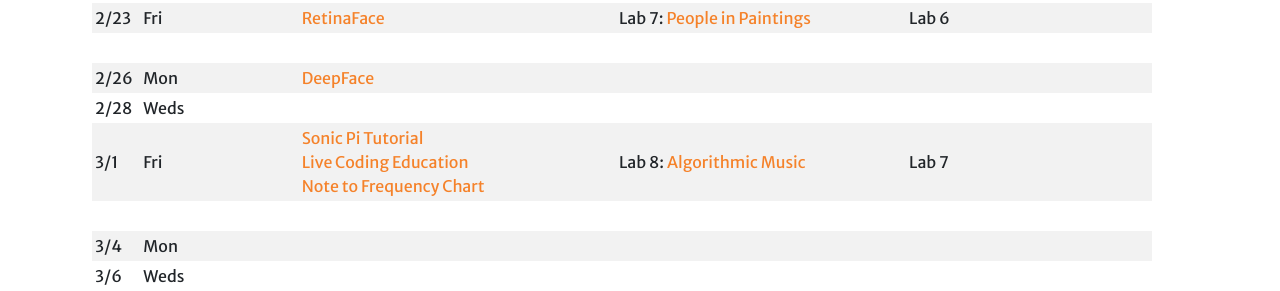
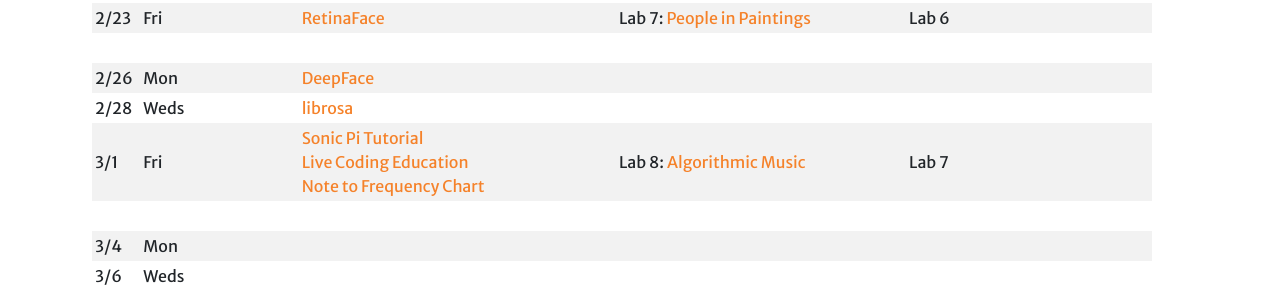
Before and after one commit to Hendrix-CS/csci270, a Jekyll site: the page built from index.md, in a window 1280 px wide and 900 px high, scrolled down 1988 px. Shown: the part 162-453 px from the top of the window. Built offline with Jekyll 4.4.1, drawn with Linux system fonts in a browser that asks for light colours; a script that is not in the unit is left out; our own code applies the rules of GitHub Pages for plain Markdown files.

Commit message:
Updated Lab 8

```diff
--- a/index.md
+++ b/index.md
@@ -50,8 +50,8 @@
 | 2/23   |   Fri   | [RetinaFace](https://arxiv.org/abs/1905.00641) | Lab 7: [People in Paintings](https://www.kaggle.com/gabrielferrer/lab-7-people-in-paintings) | Lab 6     |
 |
 | 2/26   |   Mon   | [DeepFace](https://research.facebook.com/publications/deepface-closing-the-gap-to-human-level-performance-in-face-verification/)
-| 2/28   |   Weds  |
-| 3/1    |   Fri   | [Sonic Pi Tutorial](https://sonic-pi.net/tutorial.html) <br> [Live Coding Education](https://sonic-pi.net/files/articles/Live-Coding-Education.pdf) <br> [Note to Frequency Chart](https://www.doctormix.com/docs/Note-To-Frequancy-Chart.jpg)                                                         | Lab 8: [Algorithmic Music]({{site.baseurl}}/labs/music1.html) | Lab 7
+| 2/28   |   Weds  | [librosa](https://librosa.org/doc/latest/index.html)
+| 3/1    |   Fri   | [Sonic Pi Tutorial](https://sonic-pi.net/tutorial.html) <br> [Live Coding Education](https://sonic-pi.net/files/articles/Live-Coding-Education.pdf) <br> [Note to Frequency Chart](https://www.doctormix.com/docs/Note-To-Frequancy-Chart.jpg)                                                         | Lab 8: [Algorithmic Music](https://www.kaggle.com/code/gabrielferrer/lab-8-algorithmic-music) | Lab 7
 |
 | 3/4    |   Mon   |
 | 3/6    |   Weds  |
```
